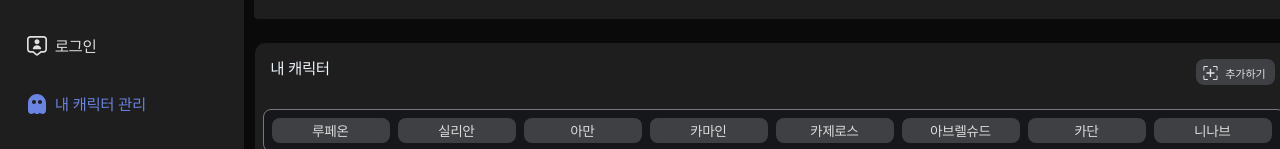
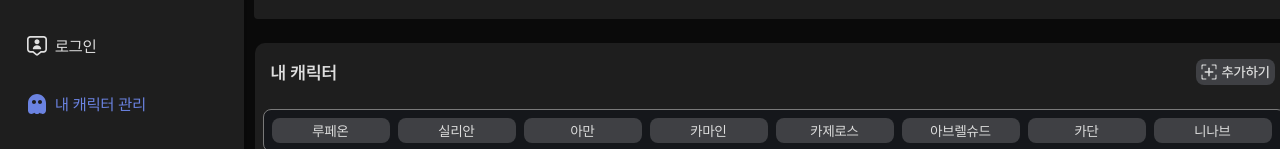
Before and after one commit to bsko98/loain, a React (Create React App) app: page /manageMyCharacter in a window 1280 px wide. Shown: the part 146-295 px from the top of the page. Built offline with nearby package versions, Linux system fonts and the light colour scheme.

Commit message:
chore: 수정사항들 수정

```diff
--- a/src/components/ManageMyAccountModal.css
+++ b/src/components/ManageMyAccountModal.css
@@ -165,8 +165,33 @@ cursor: pointer;
 
 }
 
-.manage-my-account-email-btn:active{
+.manage-my-account-email-btn-active{
+    display: flex;
+    flex-direction: row;
+    justify-content: center;
+    align-items: center;
+    padding: 12px 24px;
+    gap: 10px;
+
+    width: 120px;
+    height: 43px;
+
     background-color: #464AA5;
+    border: 1px solid #797979;
+    border-radius: 12px;
+
+
+    font-family: 'Pretendard';
+    font-style: normal;
+    font-weight: 500;
+    font-size: 16px;
+    line-height: 19px;
+
+
+    color: #FFFFFF;
+
+    cursor: pointer;
+
 }
 
 
@@ -270,7 +295,6 @@ border-radius: 12px;
 
 .manage-my-account-api-btn{
 
-
 box-sizing: border-box;
 
 /* Auto layout */
@@ -301,8 +325,35 @@ cursor: pointer;
 
 }
 
-.manage-my-account-api-btn:active{
+.manage-my-account-api-btn-active{
+
+    box-sizing: border-box;
+
+/* Auto layout */
+display: flex;
+flex-direction: row;
+justify-content: center;
+align-items: center;
+padding: 12px 24px;
+gap: 10px;
+
+width: 120px;
+height: 62px;
+
 background-color: #464AA5;
+border: 1px solid #797979;
+border-radius: 12px;
+
+
+font-family: 'Pretendard';
+font-style: normal;
+font-weight: 500;
+font-size: 16px;
+line-height: 19px;
+
+color: #FFFFFF;
+
+cursor: pointer;
 }
 
 
@@ -401,7 +452,6 @@ height: 21px;
 }
 
 .delete-id-modal-title-txt{
-    /* 회원 탈퇴 */
 
 width: 67px;
 height: 21px;
@@ -419,7 +469,9 @@ color: #DFDFDF;
 }
 
 .delete-id-modal-txt-row{
-    /* 회원 탈퇴에 대한 안내 문구가 들어갑니다. 회원 탈퇴에 대한 안내 문구가 들어갑니다.2 */
+
+display: flex;
+flex-direction: column;
 
 width: 269px;
 height: 46px;
--- a/src/components/PartyInfoModal.css
+++ b/src/components/PartyInfoModal.css
@@ -20,11 +20,10 @@
     flex-direction: column;
     align-items: center;
     padding: 16px 32px 32px;
-    gap: 24px;
 
     position: absolute;
     width: 1032px;
-    height: 600px;
+    height: 567px;
     left: calc(50% - 1096px/2);
     top: calc(50% - 648px/2);
 
@@ -65,8 +64,8 @@
     gap: 24px;
 
     width: 1032px;
-    height: 472px;
-
+    height: 460px;
+    margin-top:24px;
 
     /* Inside auto layout */
     flex: none;
@@ -341,3 +340,13 @@ color: #DFDFDF;
 text-align: left;
 
 }
+
+
+.filter-bottom-container2 {
+    width: 504px;
+    height: 370px;
+    border-radius: 10px;
+    border: 1px solid rgba(115, 115, 115, 1);
+    display: flex;
+    flex-direction: column;
+}
--- a/src/components/PartyInfoModal.jsx
+++ b/src/components/PartyInfoModal.jsx
@@ -144,7 +144,7 @@ const PartyInfoModal = ({isOpen, onClose,modalTitleText,buttonText}) => {
             </div>
             <div className='party-info-modal-right-container'>
             <div className='party-info-modal-left-container-first-row'>상세정보</div>
-              <div className="filter-bottom-container">
+              <div className="filter-bottom-container2">
                 <div className="skill-bar">
                     <div className="skill-wrapper">
                         {startLevel !== null && endLevel !== null && (
@@ -177,9 +177,7 @@ const PartyInfoModal = ({isOpen, onClose,modalTitleText,buttonText}) => {
                     </div>
                     <div className="skill-bar-bottom-line"></div>
                 </div>
-                <div className="mycharacter-checkbox-container">
-                </div>
-                <div className="filter-main-container">
+                <div className="filter-main-container" style={{marginTop:'10px'}}>
                     <div className="character-filter-container">
                         <div className="character-filter-column-left">
                             <div className="character-filter-box">
--- a/src/components/myCharacterModal.css
+++ b/src/components/myCharacterModal.css
@@ -19,15 +19,23 @@
 }
 
 /* 추가하기 버튼 */
-.add-character-buuton{
+.add-character-button{
+
+    display: flex;
+    flex-direction: row;
+    align-items: center;
+    padding: 4px;
+    gap: 4px;
+
     width: 79px;
     height: 26px;
-    background-color: #3F4044;
-    color: #DFDFDF;
+
+    background: #3F4044;
     border-radius: 8px;
-    border: none;
-    display: flex;
-    flex-direction: row;
+    border: 0;
+
+    cursor: pointer;
+
 }
 
 /* 로아 서버 보여주는 부분 */
@@ -69,3 +77,39 @@
 .no-character{
     width: 100%;
 }
+
+.my-character-tittle{
+    /* 내 캐릭터 */
+
+width: 67px;
+height: 21px;
+
+font-family: 'Pretendard';
+font-style: normal;
+font-weight: 600;
+font-size: 18px;
+line-height: 21px;
+display: flex;
+align-items: center;
+
+color: #DFDFDF;
+
+margin-top: 2.5px;
+
+
+}
+
+.add-character-button-text{
+
+font-family: 'Pretendard';
+font-style: normal;
+font-weight: 500;
+font-size: 14px;
+line-height: 17px;
+
+display: flex;
+align-items: center;
+
+color: #DFDFDF;
+
+}
--- a/src/components/myCharacterModal.jsx
+++ b/src/components/myCharacterModal.jsx
@@ -40,12 +40,12 @@ const MyCharacterModal = () => {
   return (
     <div className='my-character-container'>
       <div className='my-character-add-button-row'>
-          내 캐릭터
-          <button className='add-character-buuton'>
-              <AddButton style={{marginTop:'4px'}}/>
-              <div style={{width:'49px', height:'17px', fontSize:'11px', marginLeft:'4px', paddingTop:'4.5px'}} onClick={()=>alert("캐릭터 추가 부분이 구현될거임")}>
+          <span className="my-character-tittle">내 캐릭터</span>
+          <button className='add-character-button' onClick={()=>alert("캐릭터 추가 부분이 구현될거임")}>
+              <AddButton/>
+              <span className='add-character-button-text'>
                   추가하기
-              </div>
+              </span>
           </button>
       </div>
       <div className='my-character-server-box'>
--- a/src/components/sidebar.css
+++ b/src/components/sidebar.css
@@ -119,3 +119,20 @@
 .more-item-box-row:hover{
     background-color: #292B2E;
 }
+
+/* 이용약관이랑 개인정보 어쩌구 */
+.terms-of-use{
+    display: flex;
+    flex-direction: row;
+    font-size: 13px;
+    margin-top: 16px;
+    text-align: left;
+    color: #DFDFDF;
+
+    font-family: 'Pretendard';
+    font-style: normal;
+    font-weight: 400;
+    font-size: 13px;
+    line-height: 16px;
+
+}
--- a/src/components/sidebar.jsx
+++ b/src/components/sidebar.jsx
@@ -101,7 +101,7 @@ const Sidebar = () => {
                     <ul style={{ paddingInlineStart: '0px' }}>
                         {items.map(item => (
                             <li className='menu-row' key={item.id} onClick={() => onClickMenu(item)}>
-                                {(location.pathname === item.url && 1) ? <item.blueComponent className='icon' style={{ marginRight: '6px', paddingTop: '12px', paddingLeft: '12px' }} /> : <item.Component className='icon' style={{ marginRight: '6px', paddingTop: '12px', paddingLeft: '12px' }} />}
+                                {(location.pathname === item.url && 1) ? <item.blueComponent className='icon' style={{ width:'24px', height:'24px' ,marginRight: '6px', paddingTop: '12px', paddingLeft: '12px' }} /> : <item.Component className='icon' style={{ marginRight: '6px', paddingTop: '12px', paddingLeft: '12px' }} />}
                                 <div style={{userSelect:'none', paddingTop: '14.5px', color: (location.pathname === item.url && (item.name !== '로그인' && item.name !== '파티 만들기')) ? '#6B83E1' : '#DFDFDF' }}>{item.name}</div>
                             </li>))}
                     </ul>
@@ -111,7 +111,17 @@ const Sidebar = () => {
                 <div className='more-item-box'>
                     {moreItems.map(item => (<li key={item.id} className='more-item-box-row' onClick={()=>openManageMyAccountModal(item)}> <item.Component style={{ marginRight: '4px' }}/>
                         <div style={{ fontSize: '15px', color: '#DFDFDF', paddingTop: '1px' }}>{item.name}</div> </li>))}
-                    <div style={{ fontSize: '13px', marginTop: '16px', textAlign: 'left', color: '#DFDFDF' }}>이용약관 ⋅ 개인정보 처리방침</div>
+                    <div className='terms-of-use'>
+                        <div style={{cursor:'pointer'}}>
+                            이용약관
+                        </div>
+                        <div style={{marginLeft:'3px', marginRight:'3px'}}>
+                            ⋅
+                        </div>
+                        <div style={{cursor:'pointer'}}>
+                            개인정보 처리방침
+                        </div>
+                    </div>
                 </div>
             </div> : null}
             <div>
--- a/src/pages/MyPartyPage.css
+++ b/src/pages/MyPartyPage.css
@@ -148,9 +148,7 @@ color: #DFDFDF;
 
 /* 위에 내 파티 보여주는 부분에서 킥버튼 */
 .kick-button{
-    /* Frame 427322365 */
 
-/* Auto layout */
     display: flex;
     flex-direction: row;
     align-items: center;
@@ -164,7 +162,6 @@ background: #D28506;
     border-radius: 8px;
     border: 0;
     cursor: pointer;
-/* 추방 */
 
 
     font-family: 'Pretendard';
@@ -172,12 +169,10 @@ font-style: normal;
     font-weight: 500;
     font-size: 14px;
     line-height: 17px;
-/* identical to box height */
-display: flex;
-align-items: center;
 
     color: #DFDFDF;
 
+    margin-top: 5.5px;
 
 
 }
--- a/src/pages/Signup.js
+++ b/src/pages/Signup.js
@@ -89,8 +89,8 @@ const Signup = ({isOpen}) => {
         // 회원가입 완료 후 메인페이지 or 로그인페이지
     };
 
-    const [isModalOpen, setIsModalOpen] = useState(false);
-    const [modalPosition, setModalPosition] = useState({ top: 0, left: 0 });
+    const [isModalOpen, setIsModalOpen] = useState(true);
+    const [modalPosition, setModalPosition] = useState({ top: 350.7, left: 664 });  //일단 위치는 고정값으로
 
     const divRef = useRef(null);
     const modalWidth = 240;
```
Also changed, not shown: src/components/ManageMyAccountModal.jsx (+15 -6 lines). Lines whose indentation alone changed are shown as unchanged.
